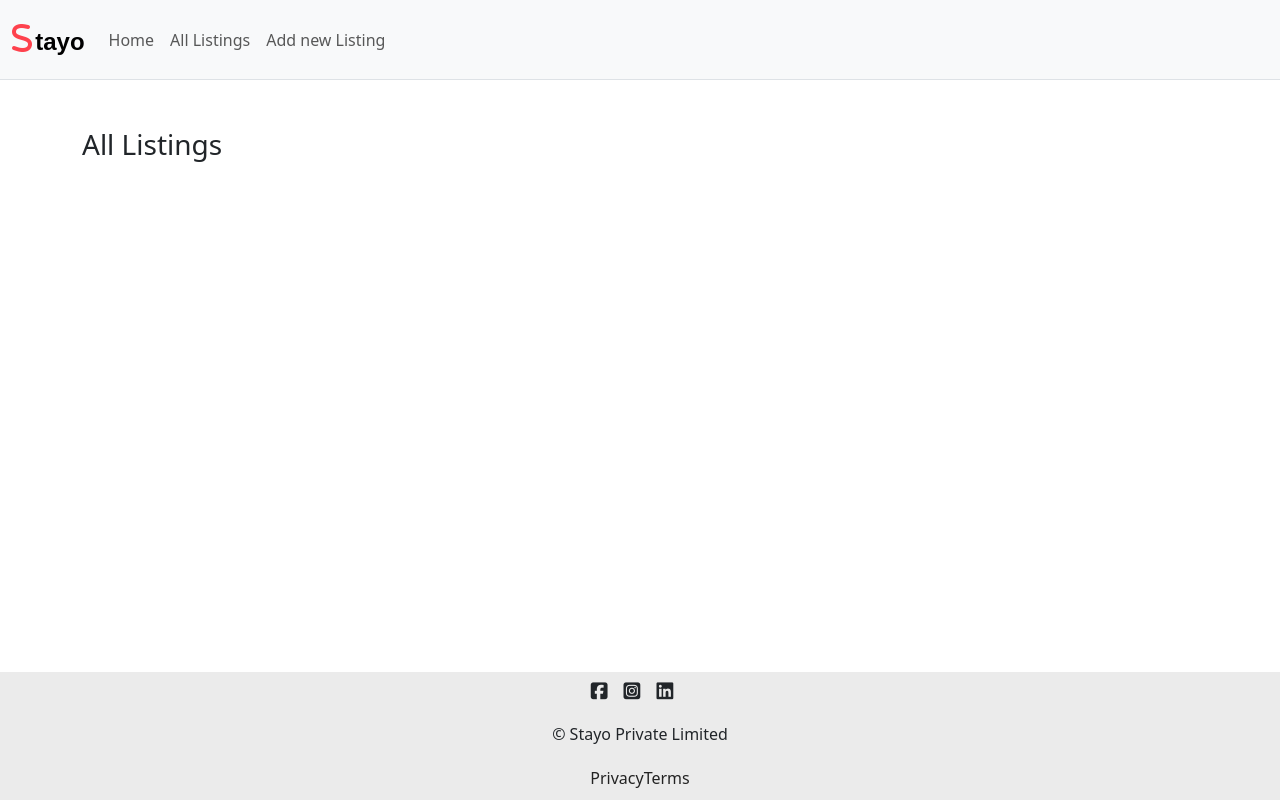
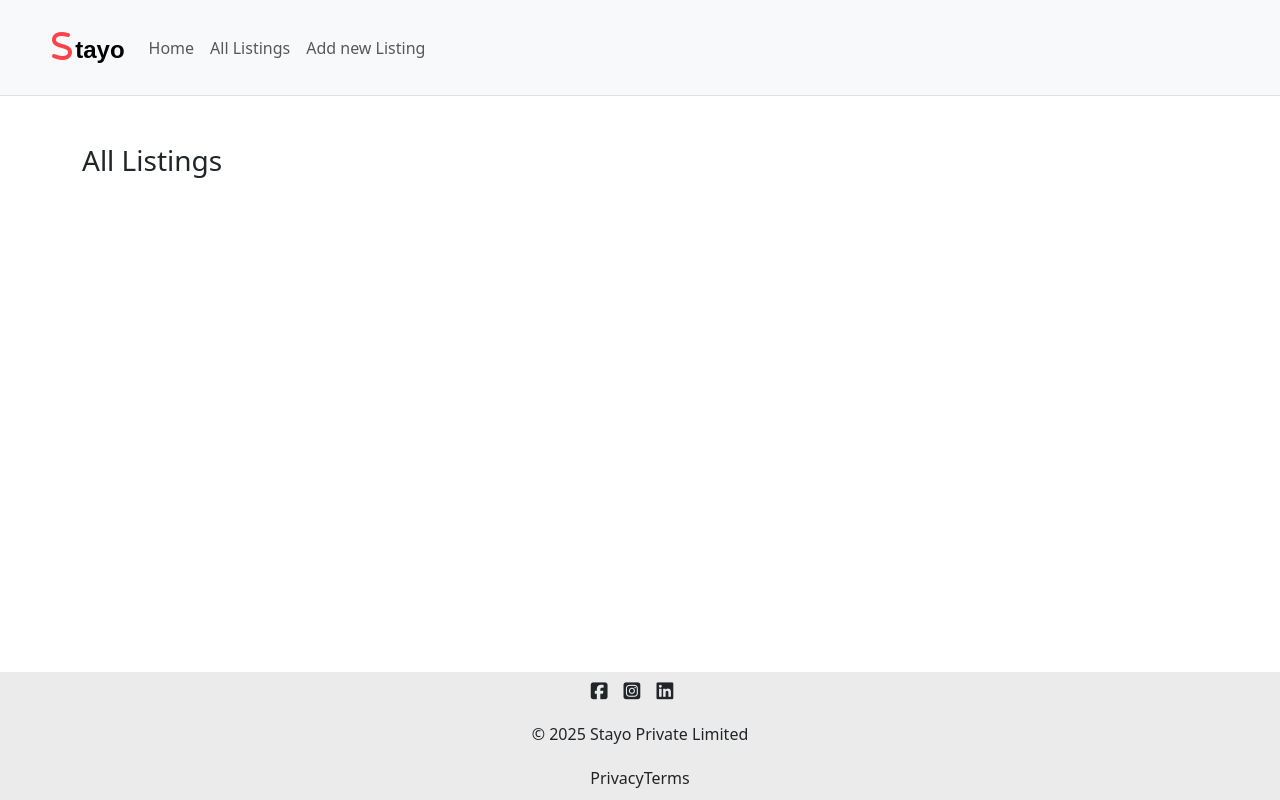
Before and after one commit to satyam-jaat/Airbnb_clone, a Node server app: page /listings in a window 1280 px wide. Run offline with Node 20, Linux system fonts and the light colour scheme; data that the repository does not hold is empty; some libraries are stand-ins or nearby versions; some web fonts are replaced.

Commit message:
updated the code

```diff
--- a/app.js
+++ b/app.js
@@ -55,7 +55,7 @@ app.get("/listings", async (req, res) => {
 //New route
 app.get("/listings/new", (req, res) =>{
   res.render("listings/new.ejs");
-})
+});
 
 //Show route
 app.get("/listings/:id", async (req, res) => {
--- a/public/css/style.css
+++ b/public/css/style.css
@@ -1,6 +1,6 @@
 body{
     display: flex;
-    flex-direction: column;
+    flex-direction:column;
     min-height: 100vh;
 }
 
@@ -9,7 +9,7 @@ body{
 }
 
 .navbar {
-    height: 5rem;
+    height: 6rem;
     background-color: white;
     display: flex;
     align-items: center;
@@ -17,6 +17,7 @@ body{
 }
 
 .fa-s {
+    padding-left: 2.5rem;
     color: #fe424d;
     font-size: 2rem;
     font-weight: bold;
@@ -72,7 +73,7 @@ body{
     border-radius: 1.6rem !important;
     width: 100% !important;
     object-fit: cover !important;
-    height: 18rem !important;
+    height: 14rem !important;
 }
 
 .card-body{
--- a/views/includes/footer.ejs
+++ b/views/includes/footer.ejs
@@ -5,7 +5,7 @@
             <i class="fa-brands fa-square-instagram"></i>
             <i class="fa-brands fa-linkedin"></i>
         </div>
-        <div class="f-info-brand">&copy; Stayo Private Limited</div>
+        <div class="f-info-brand">&copy; 2025 Stayo Private Limited</div>
         <div class="f-info-links">
             <a href="/privacy">Privacy</a>
             <a href="/terms">Terms</a>
--- a/views/layouts/boilerplate.ejs
+++ b/views/layouts/boilerplate.ejs
@@ -3,7 +3,7 @@
 <head>
     <meta charset="UTF-8">
     <meta name="viewport" content="width=device-width, initial-scale=1.0">
-    <title>WanderLust</title>
+    <title>Stayo</title>
     <link rel="stylesheet" href="/css/style.css">
     <link href="https://cdn.jsdelivr.net/npm/bootstrap@5.3.7/dist/css/bootstrap.min.css" rel="stylesheet" integrity="sha384-LN+7fdVzj6u52u30Kp6M/trliBMCMKTyK833zpbD+pXdCLuTusPj697FH4R/5mcr" crossorigin="anonymous">
     <link rel="stylesheet" href="https://cdnjs.cloudflare.com/ajax/libs/font-awesome/6.7.2/css/all.min.css" integrity="sha512-Evv84Mr4kqVGRNSgIGL/F/aIDqQb7xQ2vcrdIwxfjThSH8CSR7PBEakCr51Ck+w+/U6swU2Im1vVX0SVk9ABhg==" crossorigin="anonymous" referrerpolicy="no-referrer" />
--- a/views/listings/index.ejs
+++ b/views/listings/index.ejs
@@ -1,5 +1,5 @@
 <% layout("/layouts/boilerplate") %>
-<body>
+
     <br><br>
     <h3>All Listings</h3>
     <br>
@@ -7,20 +7,21 @@
         <button>Create New Listing</button>
     </form> -->
 
-    <div class="row row-cols-lg-4 row-cols-md-2 row-cols-sm-1">
+    <div class="row row-cols-lg-5 row-cols-md-3 row-cols-sm-1">
         <% for(let listing of allListings) { %>
             <a href="/listings/<%=listing._id %>" class="listing-link">
                 <div class="card col">
                     <img src="<%=listing.image.url%>" class="card-img-top" alt="listing_img">
                     <div class="card-img-overlay"></div>
                     <div class="card-body">
-                      <p class="card-text">
-                        <b><%= listing.title %></b> <br>
-                        &#8377; <%= listing.price.toLocaleString("en-IN") %> /night
-                    </p>
+                        <p class="card-text">
+                            <b>
+                                <%= listing.title %>
+                            </b> <br>
+                            &#8377; <%= listing.price.toLocaleString("en-IN") %> /night
+                        </p>
                     </div>
                 </div>
             </a>
-        <%}%>
+            <%}%>
     </div>
-</body>
```
